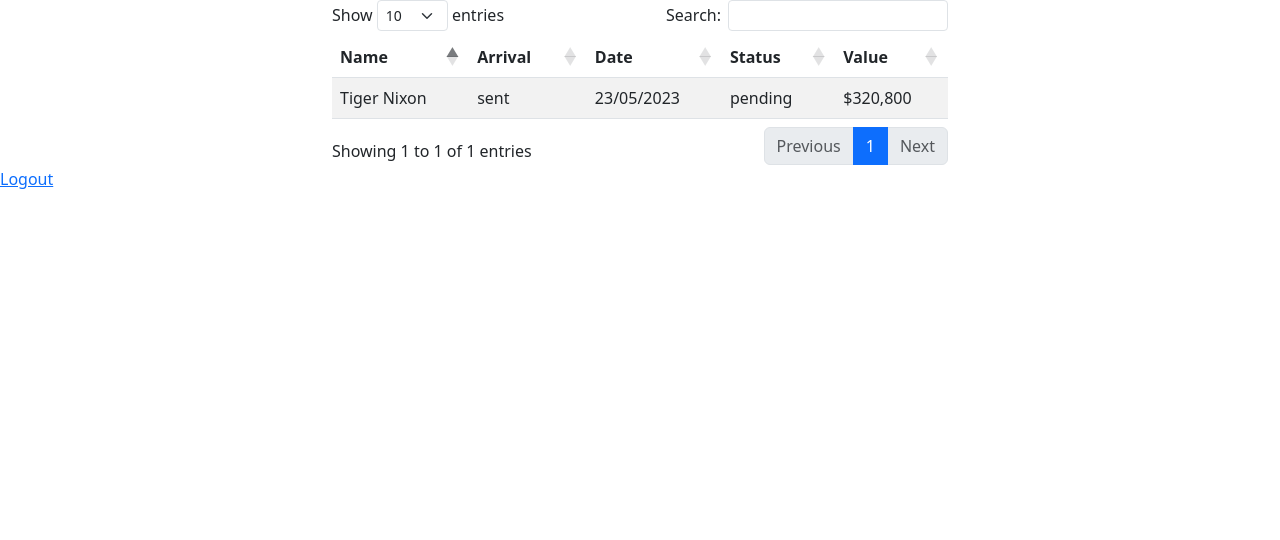
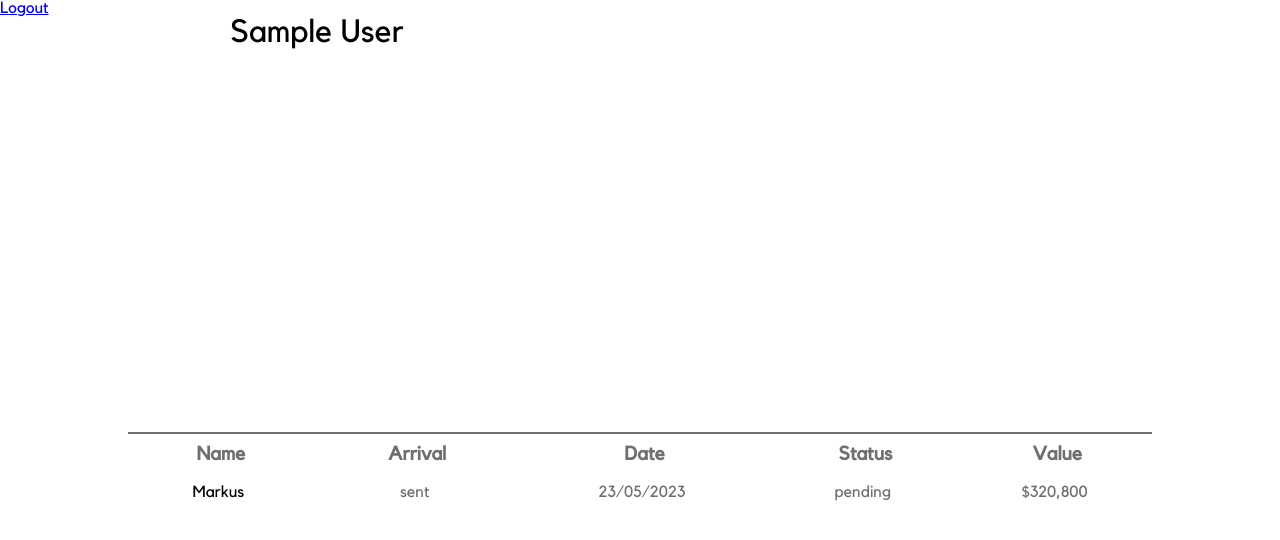
Before and after one commit to maguzzz/virtue-banking, a PHP site: page /Pages/main.php in a window 1280 px wide. Shown: the top 540 px of the page. Run offline with PHP 8.4, Linux system fonts and the light colour scheme; the visitor is signed in with stand-in values (Sample User, id 1); some libraries are stand-ins or nearby versions.

Commit message:
Added: - base table for transactions

```diff
--- a/Pages/main.php
+++ b/Pages/main.php
@@ -18,22 +18,24 @@ if (!empty($_SESSION["id"])) {
 <head>
     <meta charset="UTF-8">
     <meta name="viewport" content="width=device-width, initial-scale=1.0">
-    <title>main</title>
-
-    <link rel="stylesheet" href="https://cdnjs.cloudflare.com/ajax/libs/twitter-bootstrap/5.3.0/css/bootstrap.min.css">
-    <link rel="stylesheet" href="https://cdn.datatables.net/1.13.6/css/dataTables.bootstrap5.min.css">
+    <title>Main</title>
     <link rel="stylesheet" href="../Styles/Main.css">
 
-    <script defer src="https://code.jquery.com/jquery-3.7.0.js"></script>
-    <script defer src="https://cdn.datatables.net/1.13.6/js/jquery.dataTables.min.js"></script>
-    <script defer src="https://cdn.datatables.net/1.13.6/js/dataTables.bootstrap5.min.js"></script>
-    <script defer src="../Javascripts/Main.js"></script>
 </head>
 
 <body>
+
+    <a href="Logout.php">Logout</a>
+
+    <div class="accountNameContainer">
+        <a class="accountName">
+            <?php echo $row["name"] ?>
+        </a>
+    </div>
+
     <div class="container">
-    <table id="example" class="table table-striped" style="width:100%">
-        <thead>
+        <table class="tableContainer">
+            <div class="headColorer">
                 <tr>
                     <th>Name</th>
                     <th>Arrival</th>
@@ -41,23 +43,16 @@ if (!empty($_SESSION["id"])) {
                     <th>Status</th>
                     <th>Value</th>
                 </tr>
-        </thead>
-        <tbody>
+            </div>
             <tr>
-                <td>Tiger Nixon</td>
+                <td id="userName">Markus</td>
                 <td>sent</td>
                 <td>23/05/2023</td>
                 <td>pending</td>
                 <td>$320,800</td>
             </tr>
-
-
-            </tfoot>
         </table>
     </div>
-    <a href="Logout.php">Logout</a>
-
-
 </body>
 
 </html>
--- a/Styles/Main.css
+++ b/Styles/Main.css
@@ -1,11 +1,83 @@
+@font-face {
+    font-family: Kollektif-Bold;
+    src: url(../font/Kollektif-Bold.ttf);
+}
+
+@font-face {
+    font-family: Kollektif-BoldItalic;
+    src: url(../font/Kollektif-BoldItalic.ttf);
+}
+
+@font-face {
+    font-family: Kollektif-Italic;
+    src: url(../font/Kollektif-Italic.ttf);
+}
+
+@font-face {
+    font-family: Kollektif;
+    src: url(../font/Kollektif.ttf);
+}
+
 *{
     margin: 0;
     padding: 0;
+    font-family: Kollektif;
 }
 
+.container {
+    display: flex;
+    justify-content: center;
+    align-items: center;
+    height: 100%;
+}
 
+.tableContainer {
+    position: relative;
+    width: 80%;
+    left: 0%;
+    margin-top: 30%;
+    text-align: center;
+    border-top: 2px solid #6F6F71;
+    overflow: hidden;
+}
 
+.tableContainer tr:nth-child(n+8) {
+    display: none;
+}
 
-.container {
-    width: 50%;
+.tableContainer tr {
+    margin-bottom: 10px;
+    font-size: 1em;
 }
+
+.tableContainer th {
+    color: #6F6F71;
+    font-size: 1.2em;
+    padding: 8px;
+    font-family: Kollektif;
+}
+
+.tableContainer td {
+    color: #6F6F71;
+    padding-right: 0.5%;
+    padding-top: 1%;
+}
+
+.headColorer {
+    background: #6F6F71;
+}
+
+#userName {
+    color: black;
+}
+
+.accountName {
+    position: relative;
+    left: 18%;
+    font-size: 2em;
+}
+
+.accountNameContainer {
+    width: 100%;
+    height: 100%;
+}
```
Lines whose indentation alone changed are shown as unchanged.
